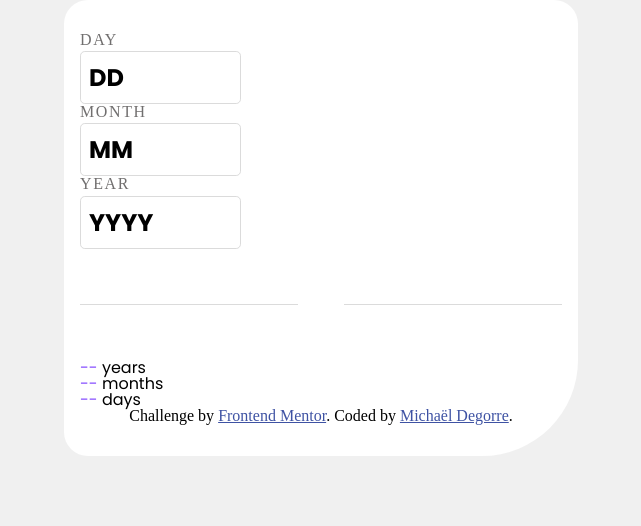
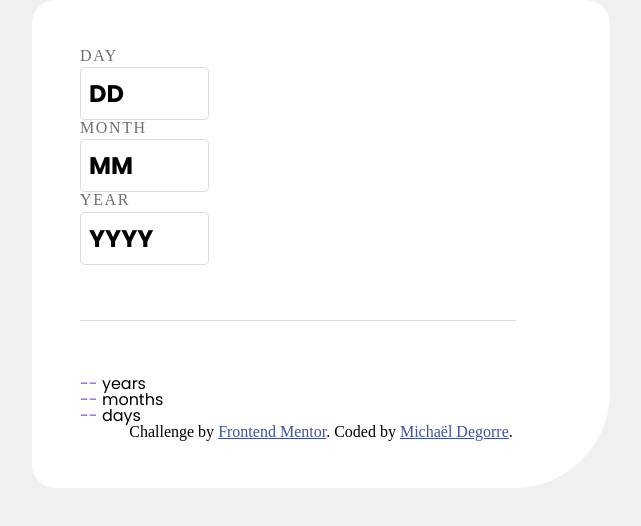
Before and after one commit to MDEGORRE/Frontend-Mentor-age-calculator-app, a website with bundled scripts: page index.html in a window 1280 px wide. Shown: the whole page, without its empty margins (319-960 px from the left). Built offline with nearby package versions, Linux system fonts and the light colour scheme.

Commit message:
some margin / padding changes

```diff
--- a/assets/css/style.css
+++ b/assets/css/style.css
@@ -85,7 +85,7 @@ button:hover {
 li {
     margin: 1rem 0;
     font-style: italic;
-    font-size: 2rem;
+    font-size: 3rem;
     font-weight:800;
 }
 
@@ -107,9 +107,19 @@ footer a {
     body {
         display: flex;
         justify-content: center;
+        margin-top: 5rem;
     }
 
     #root {
         max-width: calc(200%/3);
+        padding:3rem;
+    }
+
+    section {
+        max-width: 80%;
+    }
+
+    button {
+        order: 2;
     }
 }
```
